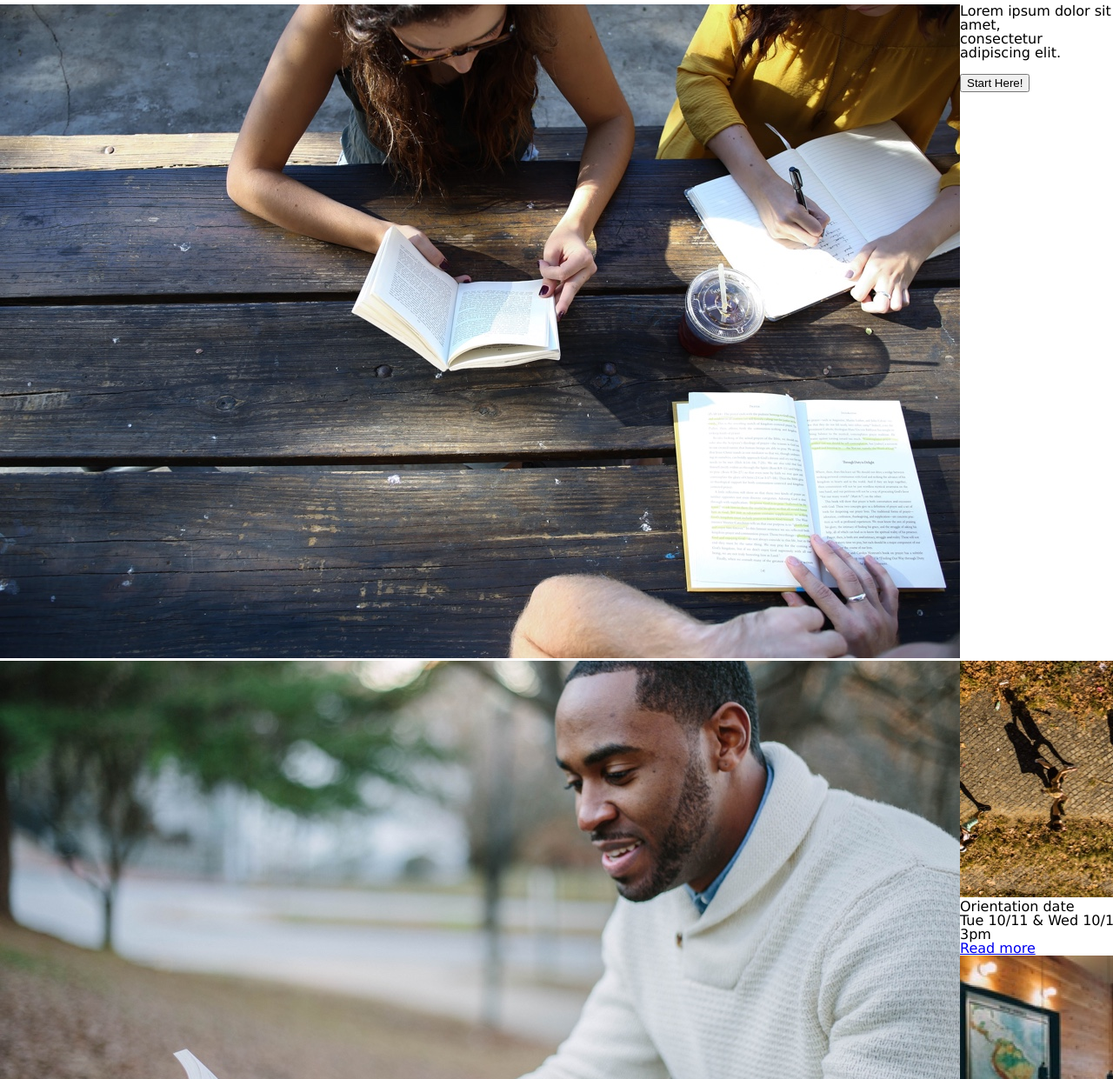
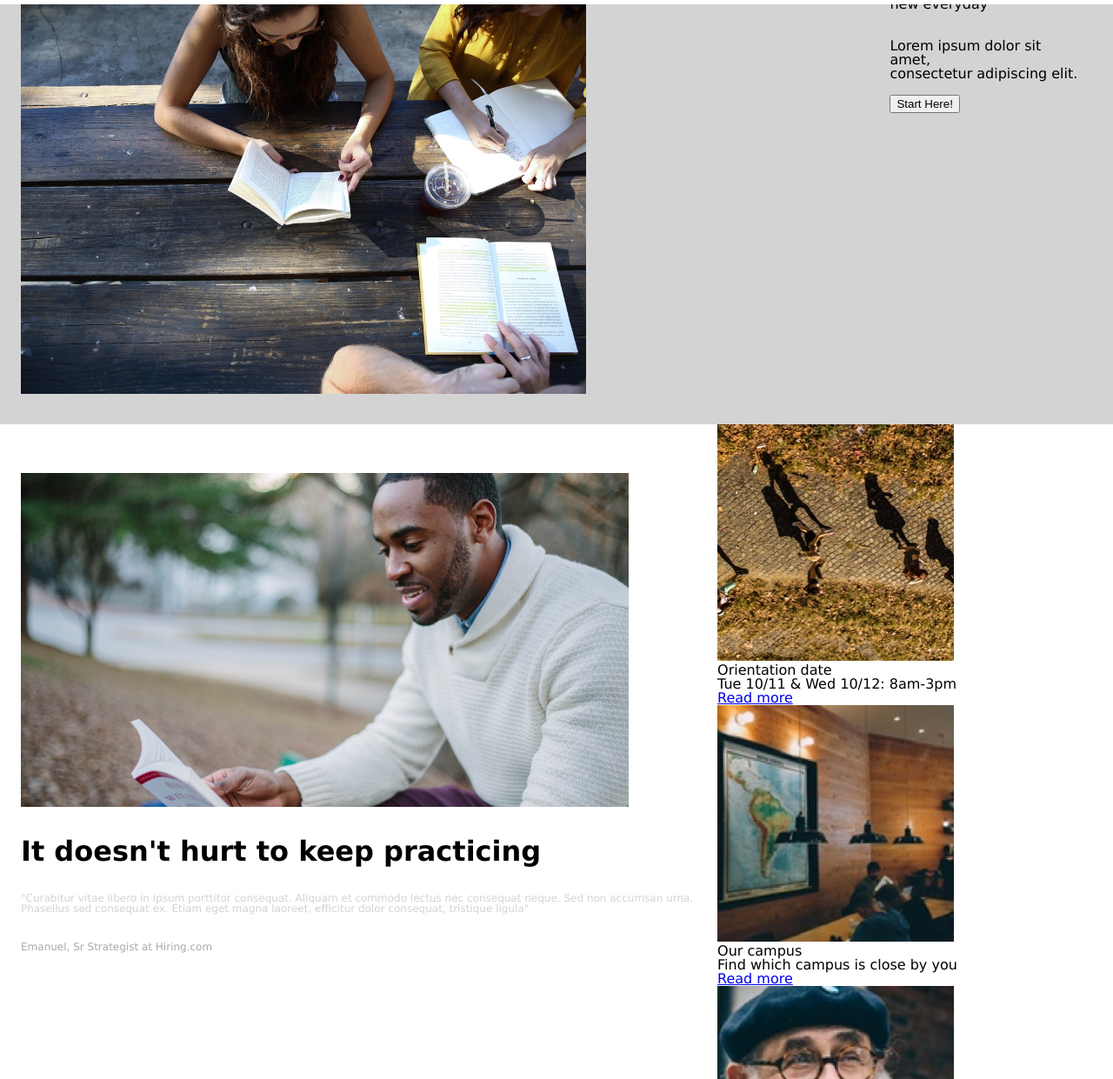
Before and after one commit to LittlestDoll/ColmarAcademy, a plain HTML site: page index.html in a window 1280 px wide. Shown: the part 59-1300 px from the top of the page at 87% size. Drawn offline with Linux system fonts and the light colour scheme.

Commit message:
some CSS updates.

```diff
--- a/resources/css/style.css
+++ b/resources/css/style.css
@@ -9,7 +9,6 @@ header {
   height: 64px;
   width: 100%;
   background-color: white;
-  z-index: 5;
   padding-left: 24px;
 }
 
@@ -35,13 +34,15 @@ header .header a {
   font-weight: lighter;
   color: #D3D3D3;
 }
+
 .menu {
   align-content: flex-end;
 }
 
-header nav ul li {
+nav ul li {
   display: inline-flex;
-  flex-direction: row;
+  flex-flow: row wrap;
+  justify-content: flex-end;
   text-decoration: none;
   padding: 16px;
 }
@@ -53,3 +54,50 @@ header nav ul li {
 section {
   display: flex;
 }
+
+.first {
+  background-color: #D3D3D3;
+  width: 100%;
+}
+
+.first img {
+  width: 60%;
+  padding: 32px 0px 32px 24px;
+}
+
+.text1 {
+  display: block;
+  text-align: left;
+  margin-left: -100px;
+  padding: 40px;
+}
+
+.text1 h1 {
+  text-size: 3rem;
+}
+
+.section2 {
+  width: 70%;
+  padding: 24px;
+}
+
+.section2 img {
+  width: 90%;
+  padding-top: 32px;
+  padding-bottom: 32px;
+}
+
+.section2 h1 {
+  font-size: 2rem;
+  font-weight: bold;
+}
+
+.section2 p {
+  font-weight: normal;
+  font-size: 0.75rem;
+  color: #D3D3D3;
+}
+
+.section2 span {
+  color: darkgrey;
+}
```
Also changed, not shown: index.html (+1 -1 lines).
